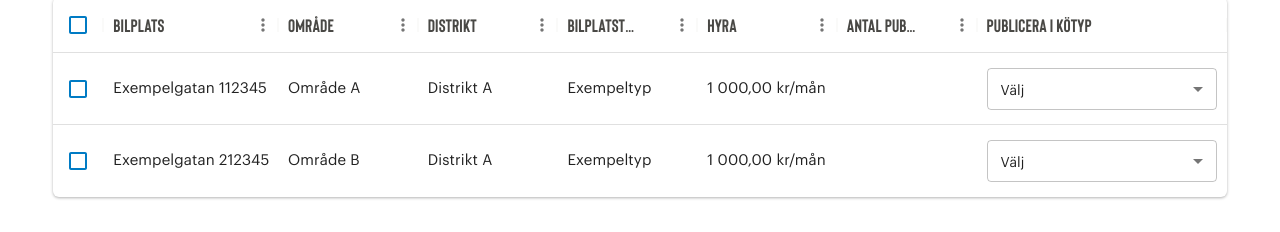
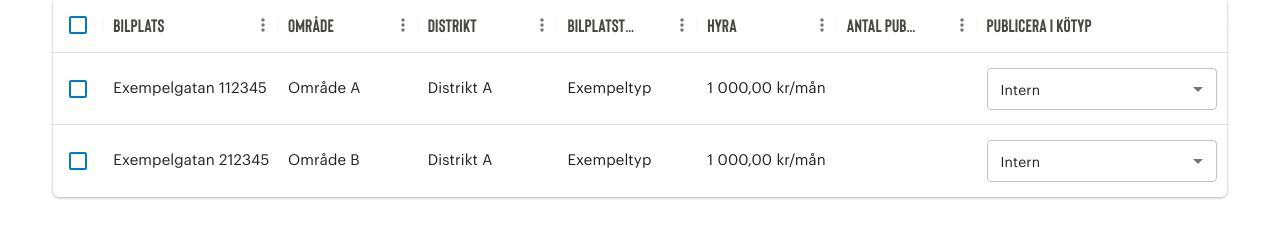
Before and after one commit to Bostads-AB-Mimer/onecore-internal-portal, a React (Vite) app in the folder packages/frontend/: page /bilplatser/publicera in a window 1280 px wide. Shown: the part 171-403 px from the top of the page. Built offline with nearby package versions, Linux system fonts and the light colour scheme; no server answers; what onecore-types would draw is missing.

Commit message:
Change default value of Select in action columns to 'internal'

```diff
--- a/packages/frontend/src/pages/PublishParkingSpacesListings/PublishParkingSpacesListingsPage.tsx
+++ b/packages/frontend/src/pages/PublishParkingSpacesListings/PublishParkingSpacesListingsPage.tsx
@@ -71,8 +71,7 @@ const getActionColumns = (): Array<GridColDef<ListingWithOffer>> => {
       headerName: 'Publicera i kötyp',
       headerAlign: 'left',
       renderCell: () => (
-        <Select defaultValue="select" fullWidth>
-          <MenuItem value="select">Välj</MenuItem>
+        <Select defaultValue="internal" fullWidth>
           <MenuItem value="internal">Intern</MenuItem>
           <MenuItem value="external">Extern</MenuItem>
         </Select>
```
